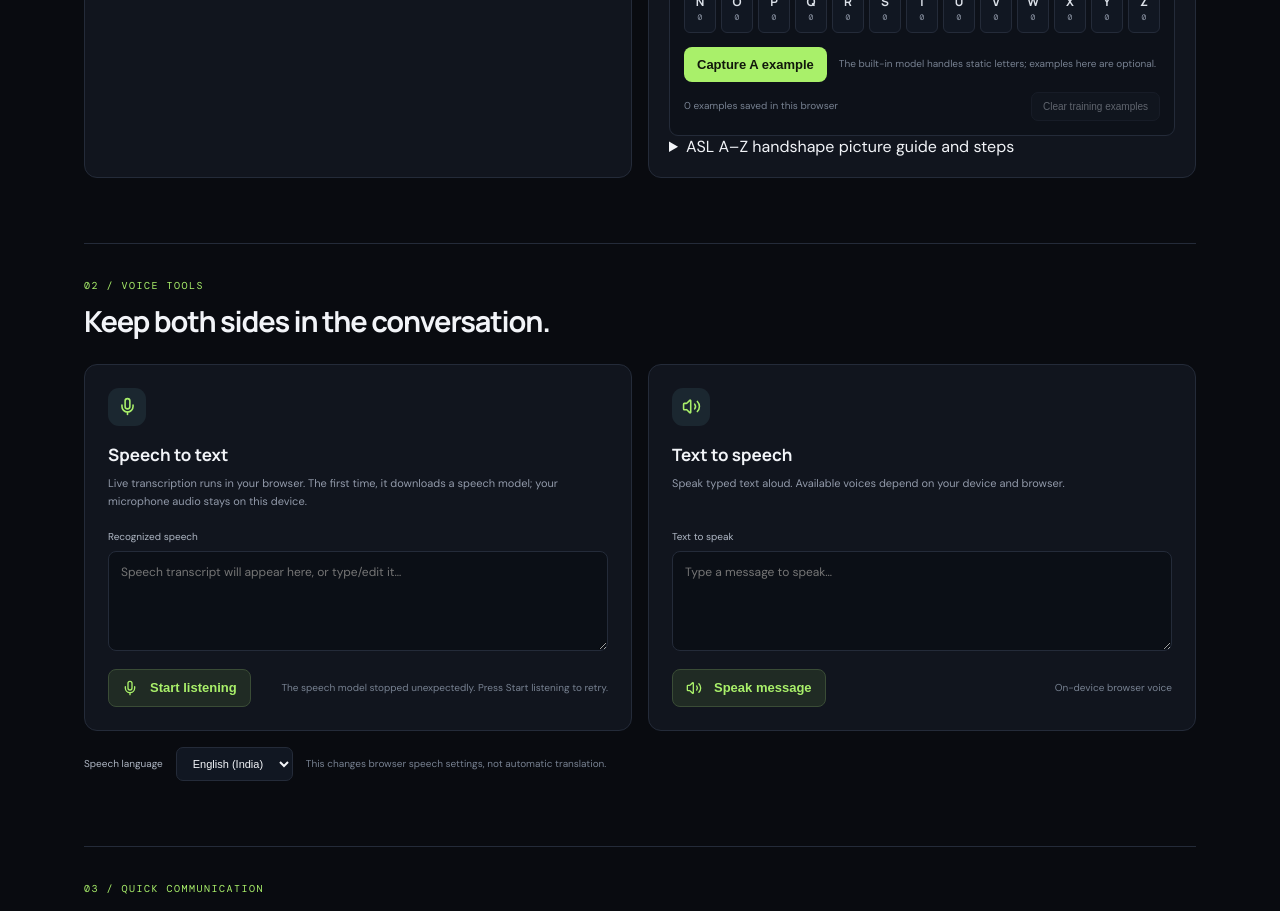
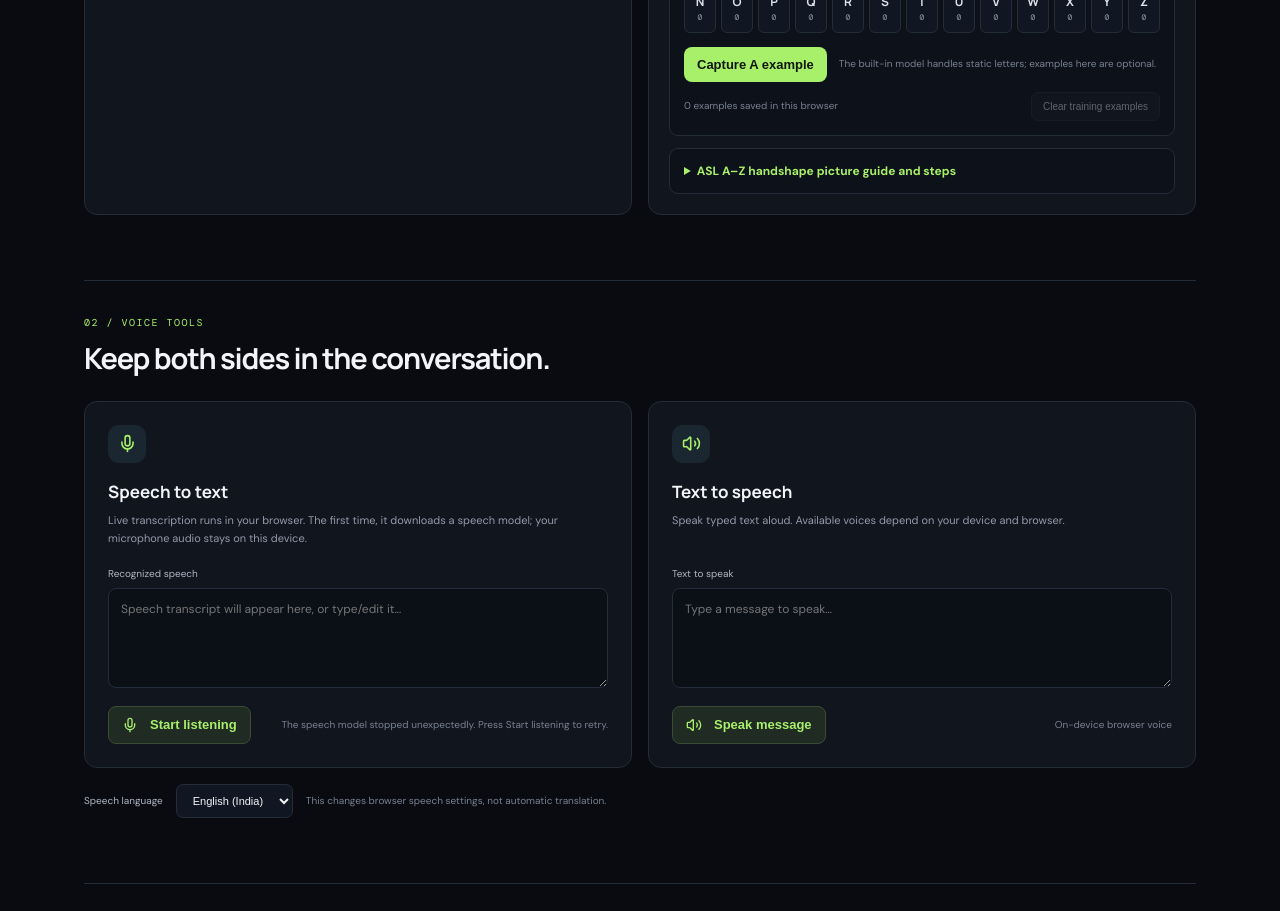
Before and after one commit to ayushku4507/sign-voice-ai-, a Next.js app: page / in a window 1280 px wide. Shown: the part 1560-2471 px from the top of the page. Built offline with nearby package versions, Linux system fonts and the light colour scheme.

Commit message:
Style ASL alphabet picture guide

```diff
--- a/app/globals.css
+++ b/app/globals.css
@@ -32,3 +32,11 @@
 .asl-progress{width:100%;height:7px;accent-color:var(--accent)}
 .asl-training-footer{display:flex;align-items:center;justify-content:space-between;gap:10px;margin-top:10px}
 @media(max-width:760px){.asl-live{align-items:flex-start;min-height:145px;padding:15px}.asl-readout strong{font-size:48px}.asl-letter-grid{grid-template-columns:repeat(7,minmax(28px,1fr))}.asl-capture-row{align-items:flex-start;flex-direction:column}.asl-training-footer{align-items:flex-start;flex-direction:column}}
+
+
+.asl-guide{margin-top:12px;border:1px solid var(--line);background:#0d1119;border-radius:9px;padding:14px}
+.asl-guide summary{cursor:pointer;color:var(--accent);font-size:12px;font-weight:700}
+.asl-guide-content{display:grid;grid-template-columns:minmax(150px,1fr) minmax(130px,.8fr);gap:14px;align-items:start;margin-top:12px}
+.asl-guide-content ol{padding-left:20px;margin:4px 0;color:#c2c9d4;font-size:11px;line-height:1.8}
+.asl-guide-image{display:block;width:100%;height:auto;max-height:330px;object-fit:contain;background:#fff;border-radius:7px}
+@media(max-width:760px){.asl-guide-content{grid-template-columns:1fr 1fr;gap:10px}.asl-guide-content ol{font-size:10px}}
```
